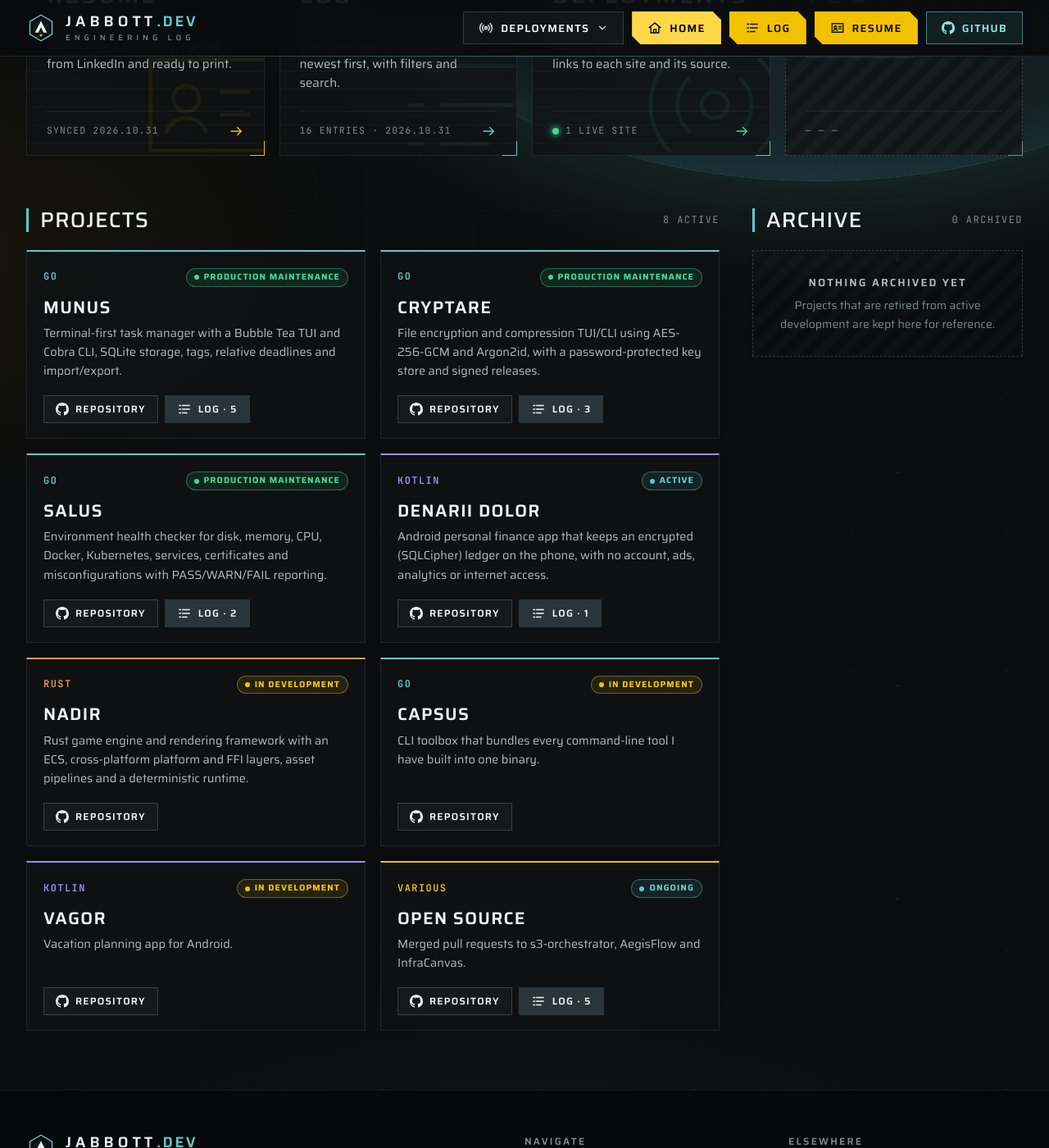
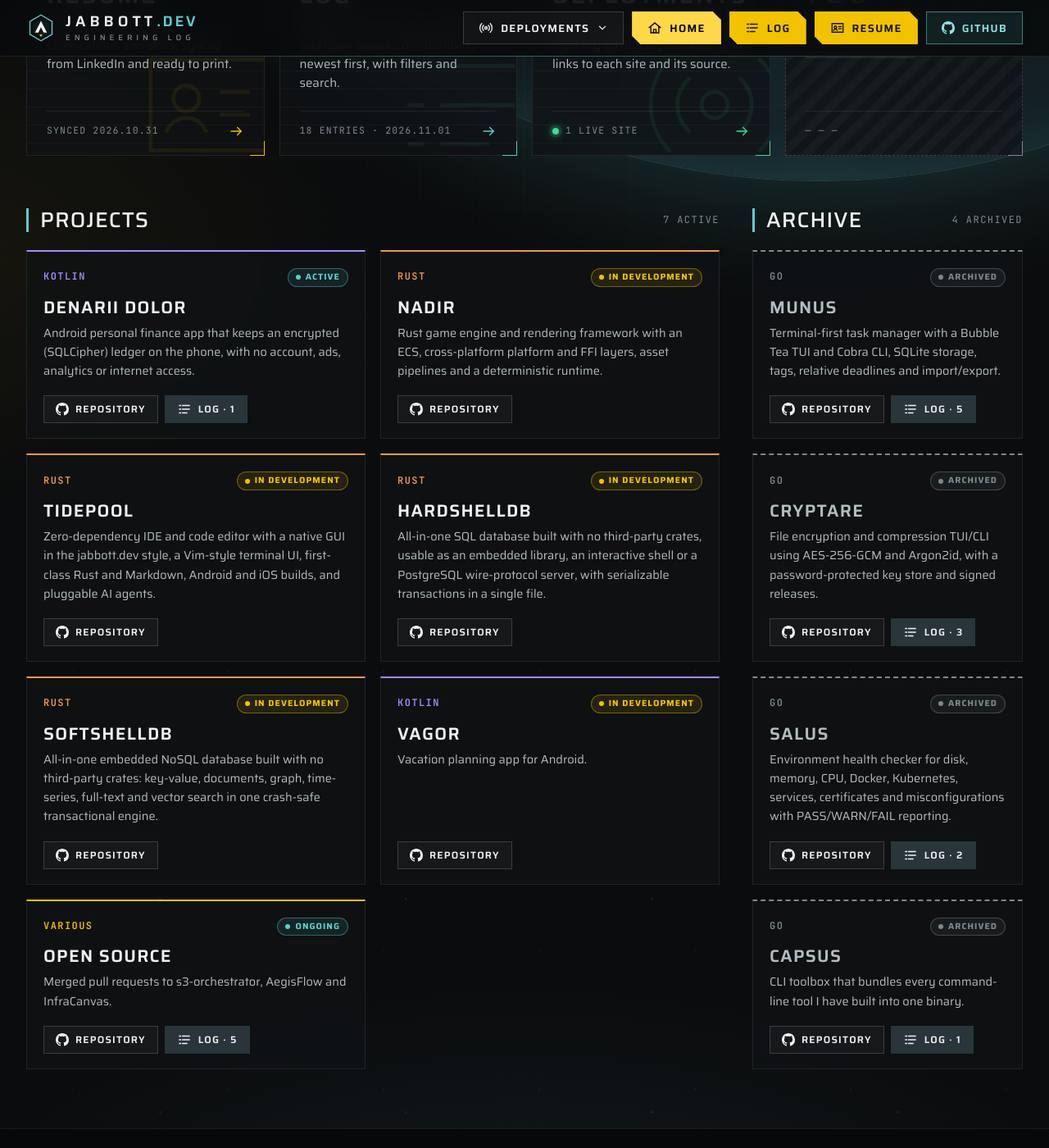
Before and after one commit to jabbott-iii/jabbott-iii.github.io, a Jekyll site: the page built from index.html, in a window 1280 px wide and 1400 px high, scrolled down 453 px. Shown: the whole window at 82% size. Built offline with Jekyll 4.4.1, drawn with Linux system fonts in a browser that asks for light colours.

Commit message:
docs: added updates on projects

```diff
--- a/_data/projects.yml
+++ b/_data/projects.yml
@@ -5,21 +5,21 @@
   name: Munus
   repo: https://github.com/jabbott-iii/Munus
   language: Go
-  status: Production maintenance
+  status: Archived
   summary: Terminal-first task manager with a Bubble Tea TUI and Cobra CLI, SQLite storage, tags, relative deadlines and import/export.
 
 - slug: cryptare
   name: Cryptare
   repo: https://github.com/jabbott-iii/Cryptare
   language: Go
-  status: Production maintenance
+  status: Archived
   summary: File encryption and compression TUI/CLI using AES-256-GCM and Argon2id, with a password-protected key store and signed releases.
 
 - slug: salus
   name: Salus
   repo: https://github.com/jabbott-iii/Salus
   language: Go
-  status: Production maintenance
+  status: Archived
   summary: Environment health checker for disk, memory, CPU, Docker, Kubernetes, services, certificates and misconfigurations with PASS/WARN/FAIL reporting.
 
 - slug: denarii-dolor
@@ -36,11 +36,32 @@
   status: In development
   summary: Rust game engine and rendering framework with an ECS, cross-platform platform and FFI layers, asset pipelines and a deterministic runtime.
 
+- slug: tidepool
+  name: Tidepool
+  repo: https://github.com/jabbott-iii/Tidepool
+  language: Rust
+  status: In development
+  summary: Zero-dependency IDE and code editor with a native GUI in the jabbott.dev style, a Vim-style terminal UI, first-class Rust and Markdown, Android and iOS builds, and pluggable AI agents.
+
+- slug: hardshelldb
+  name: hardshellDB
+  repo: https://github.com/jabbott-iii/hardshellDB
+  language: Rust
+  status: In development
+  summary: All-in-one SQL database built with no third-party crates, usable as an embedded library, an interactive shell or a PostgreSQL wire-protocol server, with serializable transactions in a single file.
+
+- slug: softshelldb
+  name: softshellDB
+  repo: https://github.com/jabbott-iii/softshellDB
+  language: Rust
+  status: In development
+  summary: "All-in-one embedded NoSQL database built with no third-party crates: key-value, documents, graph, time-series, full-text and vector search in one crash-safe transactional engine."
+
 - slug: capsus
   name: Capsus
   repo: https://github.com/jabbott-iii/Capsus
   language: Go
-  status: In development
+  status: Archived
   summary: CLI toolbox that bundles every command-line tool I have built into one binary.
 
 - slug: vagor
```
Also changed, not shown: _posts/2026-11-01-archiving-munus-cryptare-salus.md (added, +71 -0 lines), _posts/2026-11-01-capsus-v1.0.0-release.md (added, +86 -0 lines).
